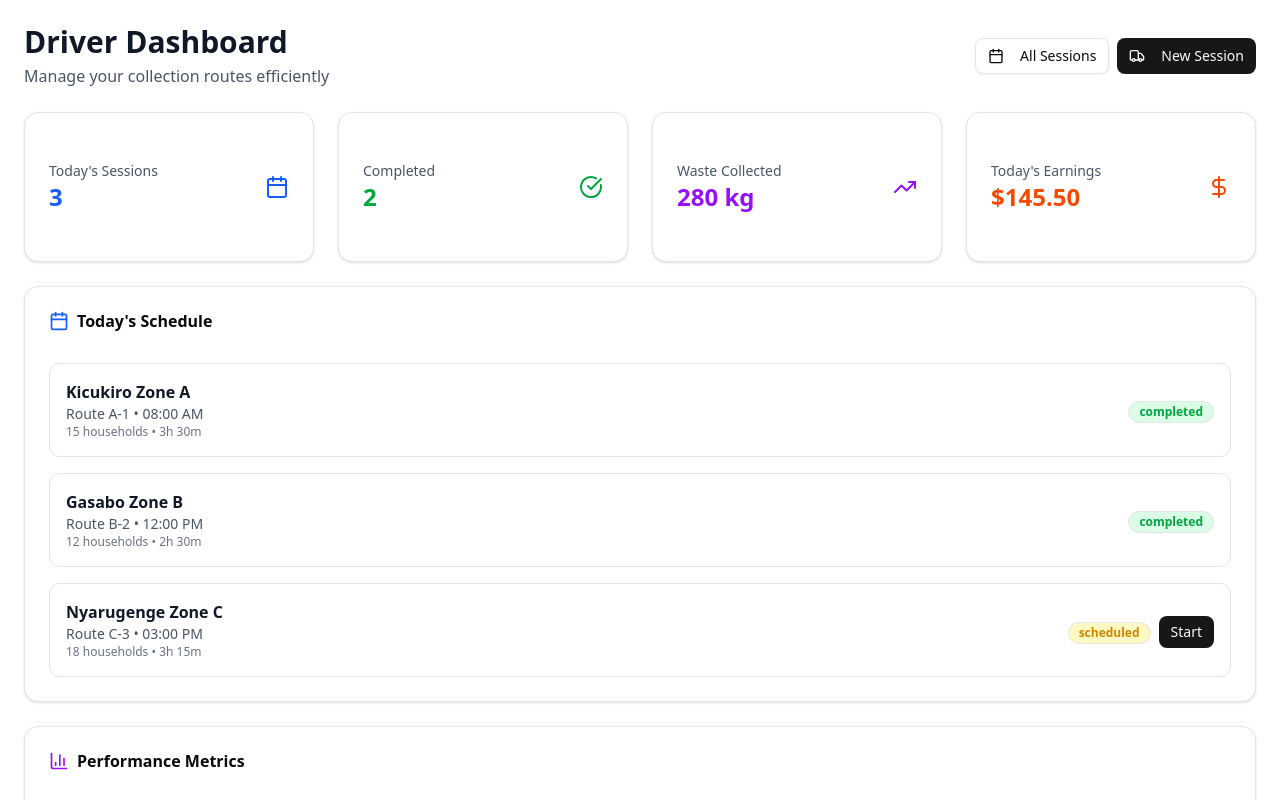
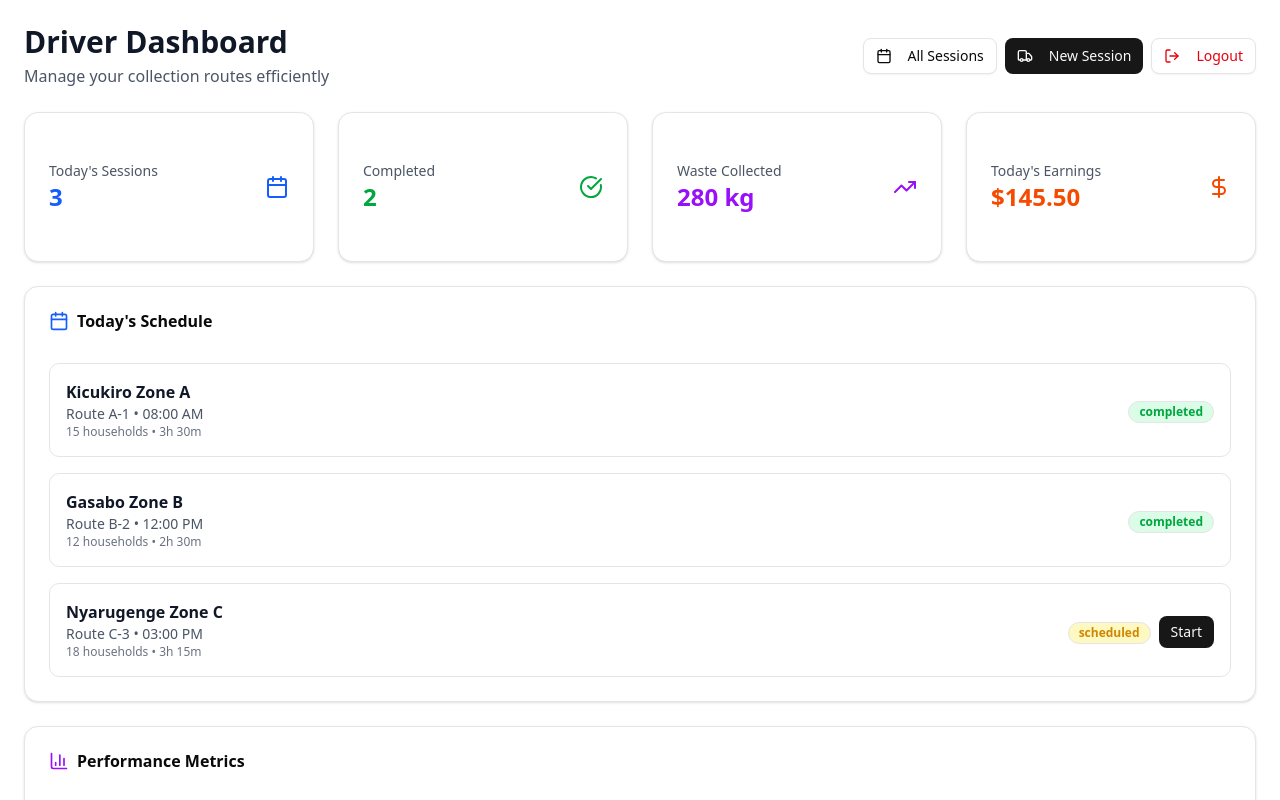
Before and after one commit to graceniyigena34/Waste-collection-management-system, a Next.js app: page /driver in a window 1280 px wide. Shown: the top 800 px of the page. Built offline with nearby package versions, Linux system fonts and the light colour scheme.

Commit message:
resolved conflict

```diff
--- a/app/driver/page.tsx
+++ b/app/driver/page.tsx
@@ -16,7 +16,8 @@ import {
   BarChart3,
   Play,
   Pause,
-  Square
+  Square,
+  LogOut
 } from 'lucide-react';
 import { Card, CardContent, CardHeader, CardTitle } from '@/components/ui/card';
 import { Button } from '@/components/ui/button';
@@ -158,6 +159,12 @@ export default function DriverDashboard() {
     ? (currentSession.completed / currentSession.households) * 100
     : (driverStats.completedHouseholds / driverStats.totalHouseholds) * 100;
 
+  const handleLogout = () => {
+    localStorage.removeItem('auth_token');
+    localStorage.removeItem('user_info');
+    router.push('/signin');
+  };
+
   return (
     <div className="p-6 space-y-6">
       <div className="flex justify-between items-center">
@@ -173,6 +180,10 @@ export default function DriverDashboard() {
           <Button onClick={() => router.push('/driver/sessions/new')}>
             <Truck size={20} className="mr-2" />
             New Session
+          </Button>
+          <Button variant="outline" className="text-red-600 border-red-300 hover:bg-red-50 hover:border-red-400" onClick={handleLogout}>
+            <LogOut size={20} className="mr-2" />
+            Logout
           </Button>
         </div>
       </div>
```
